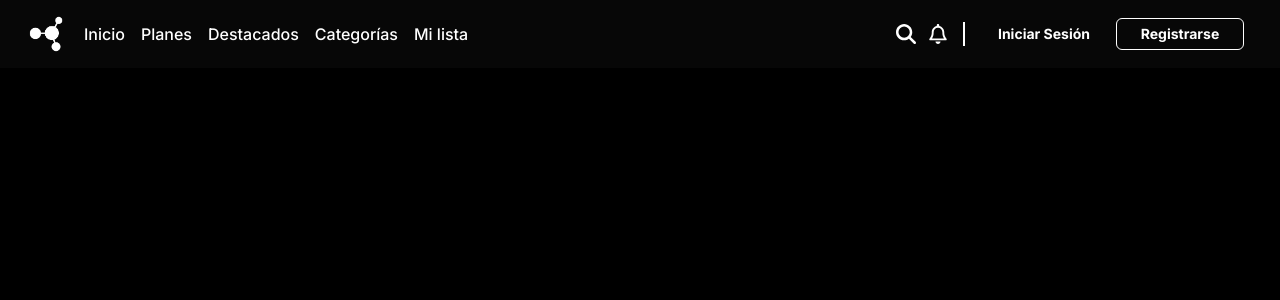
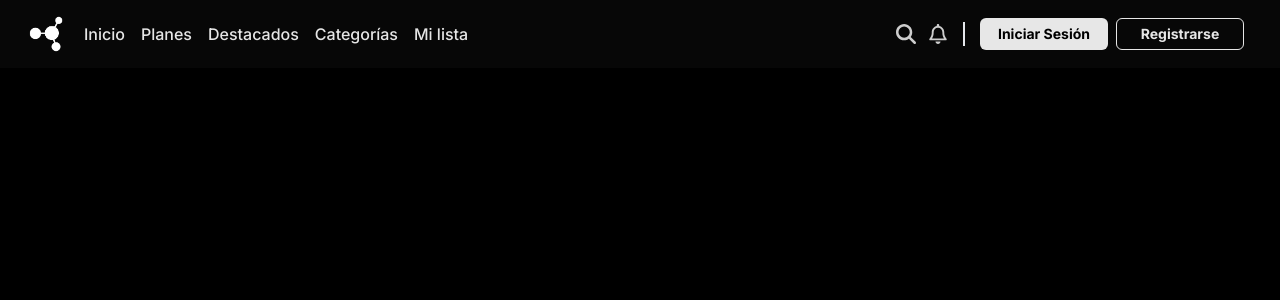
Before and after one commit to coachdesarrollo/steam-platform, a React (Vite) app in the folder apps/frontend/: page /home in a window 1280 px wide. Shown: the top 300 px of the page. Built offline with nearby package versions, Linux system fonts and the light colour scheme.

Commit message:
erreglando xd

```diff
--- a/apps/frontend/src/common/components/navbar/navbar.tsx
+++ b/apps/frontend/src/common/components/navbar/navbar.tsx
@@ -37,7 +37,7 @@ export function NavBar() {
                 <Link to="/home">
                   <span
                     aria-current="page"
-                    className="text-white/90 hover:text-white md:bg-transparent block px-3 py-2 hover:font-bold focus:border-b-2 md:p-0"
+                    className="block px-3 py-2 text-white/90 hover:font-bold hover:text-white focus:border-b-2 md:bg-transparent md:p-0"
                   >
                     Inicio
                   </span>
@@ -47,7 +47,7 @@ export function NavBar() {
                 <Link to="/subcription">
                   <span
                     aria-current="page"
-                    className="text-white/90 hover:text-white md:bg-transparent block px-3 py-2 hover:font-bold focus:border-b-2 md:p-0"
+                    className="block px-3 py-2 text-white/90 hover:font-bold hover:text-white focus:border-b-2 md:bg-transparent md:p-0"
                   >
                     Planes
                   </span>
@@ -56,7 +56,7 @@ export function NavBar() {
               <li>
                 <span
                   aria-current="page"
-                  className="text-white/90 hover:text-white md:bg-transparent block px-3 py-2 hover:font-bold focus:border-b-2 md:p-0"
+                  className="block px-3 py-2 text-white/90 hover:font-bold hover:text-white focus:border-b-2 md:bg-transparent md:p-0"
                 >
                   Destacados
                 </span>
@@ -64,7 +64,7 @@ export function NavBar() {
               <li>
                 <span
                   aria-current="page"
-                  className="text-white/90 hover:text-white md:bg-transparent block px-3 py-2 hover:font-bold focus:border-b-2 md:p-0"
+                  className="block px-3 py-2 text-white/90 hover:font-bold hover:text-white focus:border-b-2 md:bg-transparent md:p-0"
                 >
                   Categorías
                 </span>
@@ -72,7 +72,7 @@ export function NavBar() {
               <li>
                 <span
                   aria-current="page"
-                  className="text-white/90 hover:text-white md:bg-transparent block px-3 py-2 hover:font-bold focus:border-b-2 md:p-0"
+                  className="block px-3 py-2 text-white/90 hover:font-bold hover:text-white focus:border-b-2 md:bg-transparent md:p-0"
                 >
                   Mi lista
                 </span>
@@ -88,32 +88,32 @@ export function NavBar() {
         <div className="mx-2 flex items-center">
           {isSearchVisible && (
             <input
-              className="max-lg: border-white/90 text-white/90 right-96 mx-2 w-52 rounded-md border bg-[#000000dc] p-1 max-[1185px]:absolute max-[1185px]:w-32 max-lg:right-80"
+              className="max-lg: right-96 mx-2 w-52 rounded-md border border-white/90 bg-[#000000dc] p-1 text-white/90 max-[1185px]:absolute max-[1185px]:w-32 max-lg:right-80"
               placeholder="Buscar"
               type="text"
             />
           )}
           <button onClick={toggleSearch}>
-            <SearchIcon className="text-white/80 hover:text-white h-5 w-5" />
+            <SearchIcon className="h-5 w-5 text-white/80 hover:text-white" />
           </button>
         </div>
 
         <div className="grid grid-flow-col justify-end gap-4 p-1">
           <button>
-            <BellIcon className="text-white/80 hover:text-white h-5 w-5" />
+            <BellIcon className="h-5 w-5 text-white/80 hover:text-white" />
           </button>
         </div>
-        <hr className="bg-white/90 w-6 rotate-90 border max-lg:-m-2" />
+        <hr className="w-6 rotate-90 border bg-white/90 max-lg:-m-2" />
         {/*  */}
         <div className="grid grid-flow-col justify-end gap-2 p-1 max-lg:gap-1">
           <button
-            className="bg-white/90 text-black hover:bg-white hover:text-black/90 h-8 w-32 rounded-md px-3 py-1 text-sm font-bold max-lg:w-28 max-lg:text-xs"
+            className="h-8 w-32 rounded-md bg-white/90 px-3 py-1 text-sm font-bold text-black hover:bg-white hover:text-black/90 max-lg:w-28 max-lg:text-xs"
             onClick={() => navigate({ to: "/login" })}
           >
             Iniciar Sesión
           </button>
           <button
-            className="border-white/90 bg-transparent text-white/90 hover:bg-white/90 hover:text-black h-8 w-32 rounded-md border px-3 py-1 text-sm font-bold max-lg:w-28 max-lg:text-xs"
+            className="h-8 w-32 rounded-md border border-white/90 bg-transparent px-3 py-1 text-sm font-bold text-white/90 hover:bg-white/90 hover:text-black max-lg:w-28 max-lg:text-xs"
             onClick={() => navigate({ to: "/register/personal-info" })}
           >
             Registrarse
@@ -124,7 +124,7 @@ export function NavBar() {
       <button
         aria-controls="navbar-multi-level"
         aria-expanded="false"
-        className="text-white/80 focus:ring-gray-400 inline-flex h-10 w-10 flex-wrap items-center justify-center rounded-lg p-2 text-sm hover:bg-[#1c1b1b] focus:outline-none focus:ring-1 md:hidden"
+        className="inline-flex h-10 w-10 flex-wrap items-center justify-center rounded-lg p-2 text-sm text-white/80 hover:bg-[#1c1b1b] focus:outline-none focus:ring-1 focus:ring-gray-400 md:hidden"
         data-collapse-toggle="navbar-multi-level"
         type="button"
         onClick={toggleMenu}
--- a/apps/frontend/src/pages/subcription/index.tsx
+++ b/apps/frontend/src/pages/subcription/index.tsx
@@ -20,7 +20,7 @@ function Subcription() {
   const navigate = useNavigate();
 
   return (
-    <main className="text-white grid gap-0">
+    <main className="grid gap-0 text-white">
       <NavBar />
       <header className="grid gap-12 bg-[#070707] py-16 max-lg:px-12 lg:px-32">
         <h2 className="text-center text-5xl font-bold">Seleccionar Plan</h2>
@@ -29,11 +29,11 @@ function Subcription() {
           {subcriptions.map((subcription) => (
             <article
               key={subcription.name}
-              className={`border-transparent hover:border-white group relative flex flex-1 basis-[300px] cursor-pointer flex-col gap-3 rounded-md border-2 bg-[#1D1D1D] p-4 transition-transform hover:scale-105 hover:border-2`}
+              className={`group relative flex flex-1 basis-[300px] cursor-pointer flex-col gap-3 rounded-md border-2 border-transparent bg-[#1D1D1D] p-4 transition-transform hover:scale-105 hover:border-2 hover:border-white`}
             >
               <div className="grid flex-1 gap-1 text-center">
                 {subcription.morePopular && (
-                  <h2 className="bg-white text-black absolute -top-4 left-0 w-full rounded-t-md py-0.5 font-bold italic transition-all duration-200 [transform-origin:top] group-hover:opacity-0">
+                  <h2 className="absolute -top-4 left-0 w-full rounded-t-md bg-white py-0.5 font-bold italic text-black transition-all duration-200 [transform-origin:top] group-hover:opacity-0">
                     Mas popular
                   </h2>
                 )}
--- a/apps/frontend/tailwind.config.js
+++ b/apps/frontend/tailwind.config.js
@@ -2,11 +2,11 @@
 export default {
   content: ["./index.html", "./src/**/*.{js,ts,jsx,tsx}"],
   theme: {
-    colors: {
-      "primary-black": "#070707",
-      gold: "#F7DF1E",
-    },
     extend: {
+      colors: {
+        "primary-black": "#070707",
+        gold: "#F7DF1E",
+      },
       fontFamily: {
         sans: ["Inter", "sans-serif"], //global-font
         montserrat: ["Montserrat"],
```
Also changed, not shown: apps/frontend/src/pages/components/footer/index.tsx (+22 -22 lines).
